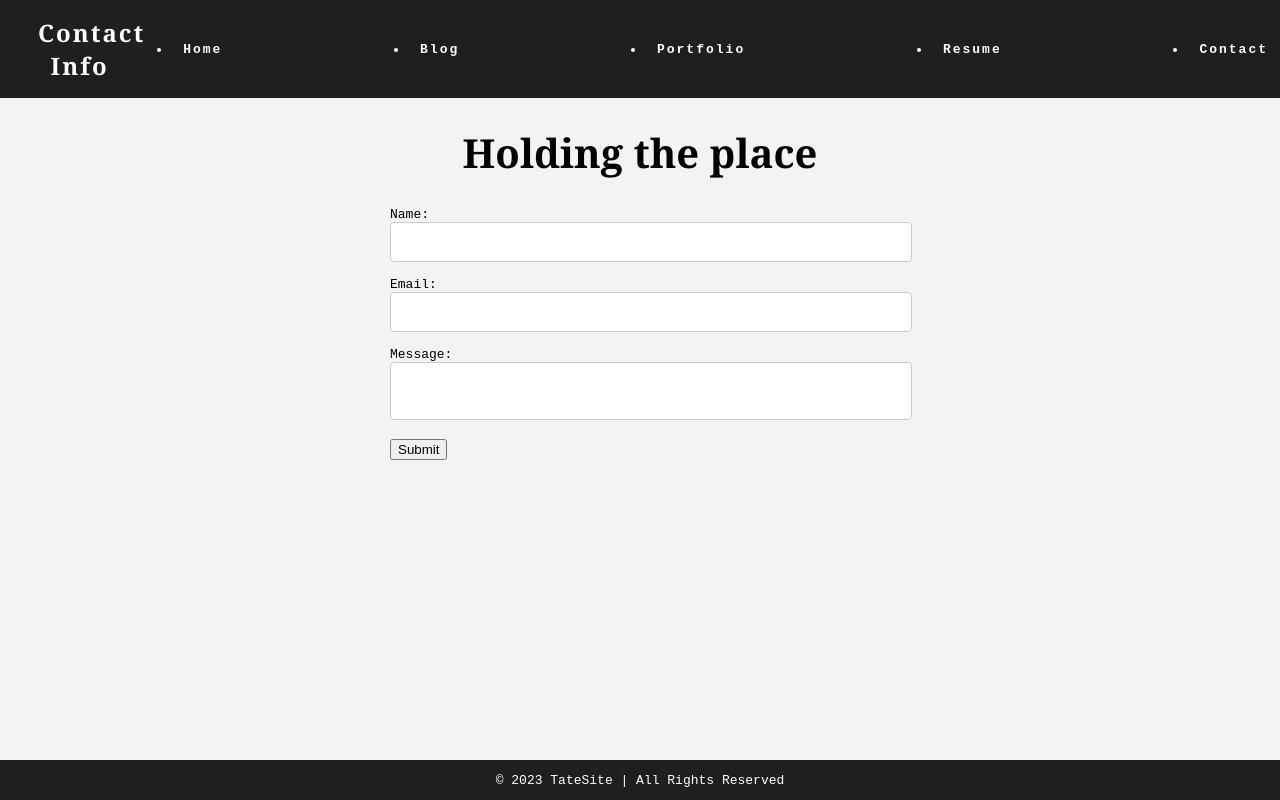
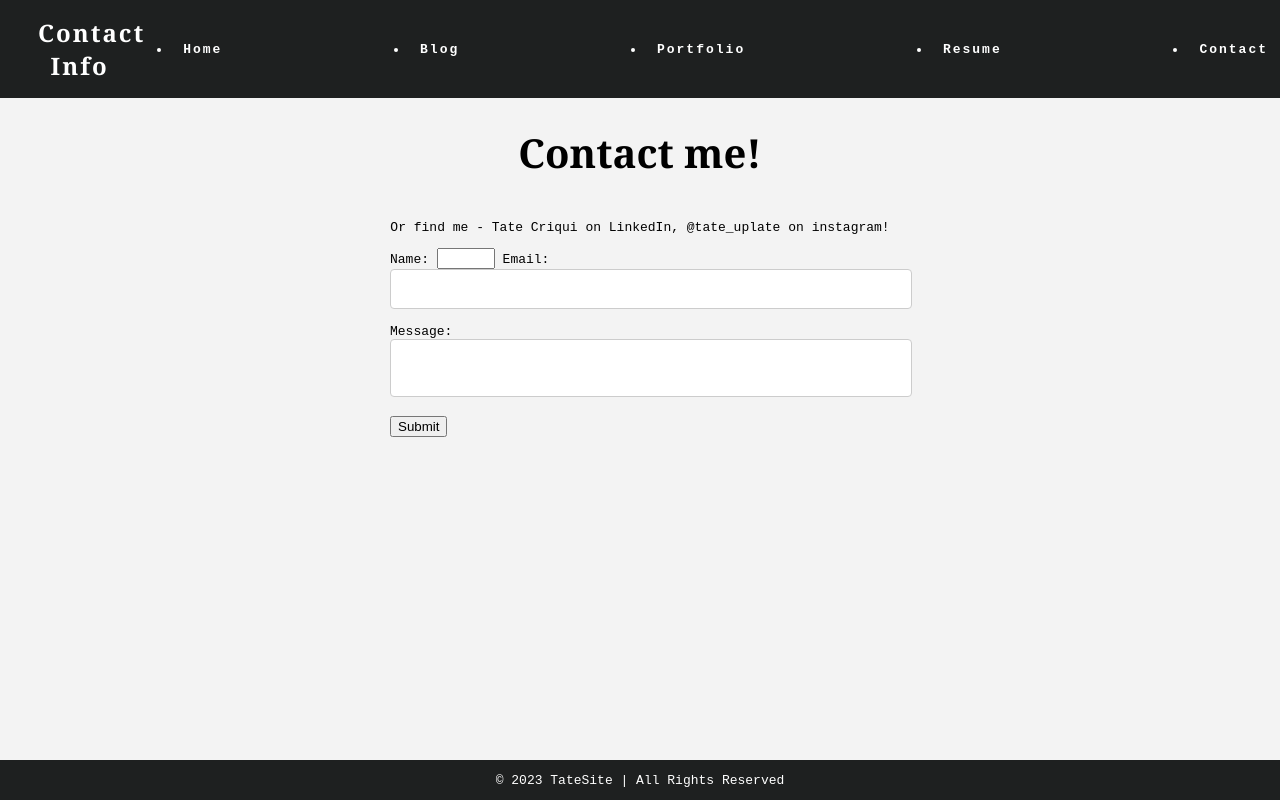
Before and after one commit to tlcriq/tlcriq.github.io, a plain HTML site: page contact.html in a window 1280 px wide. Drawn offline with Linux system fonts and the light colour scheme.

Commit message:
replace placeholders (& format)

```diff
--- a/contact.html
+++ b/contact.html
@@ -21,9 +21,10 @@
 
         <main>
             <h1 class = "page-title">
-                Holding the place
+                Contact me!
             </h1>
 
+            <p class="contact-info"> Or find me - Tate Criqui on LinkedIn, @tate_uplate on instagram!</p>
             <form id="contact-form">
                 Name: <input type="text" id="name">
                 Email: <input type="email" id="email">
--- a/styles.css
+++ b/styles.css
@@ -231,7 +231,20 @@ label {
   font-weight: bold;
 }
 
-input[type="text"],
+/* Selects all input tags that have the
+* required attribute. */
+input[required] {
+  letter-spacing: 2px;
+  text-decoration: underline;
+}
+
+/* Selects all input tags that
+* have a type attribute with the value "text"*/
+input[type="text"] {
+  height: 10%;
+  width: 10%;
+}
+
 input[type="email"],
 textarea {
   width: 100%;
```
Also changed, not shown: blog.html (+1 -1 lines), index.html (+1 -1 lines), resume.html (+1 -1 lines).
